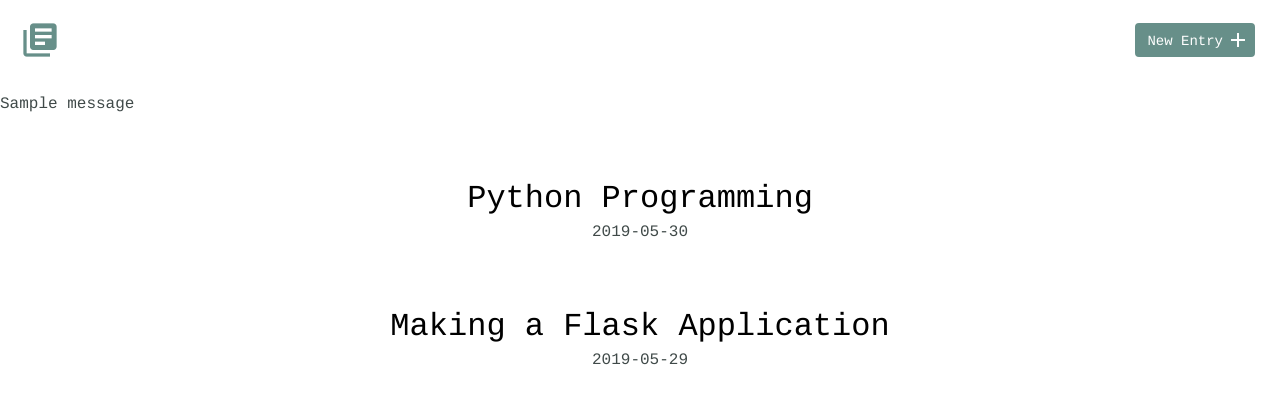
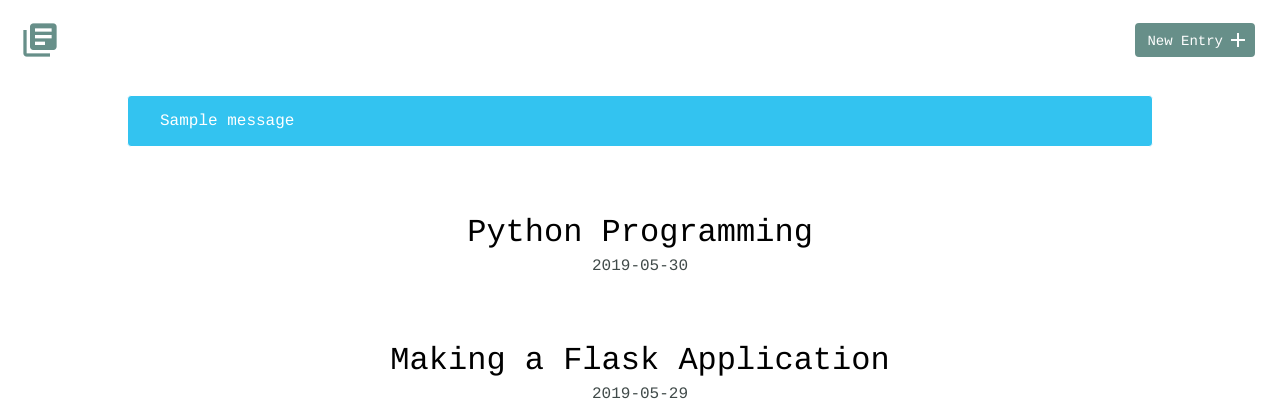
Before and after one commit to ihkeith/Personal-Learning-Journal, a Flask app: page / in a window 1280 px wide. Shown: the top 420 px of the page. Run offline with Flask 2, Linux system fonts and the light colour scheme; one stand-in notice (Sample message) is shown.

Commit message:
Added docstrings

```diff
--- a/app.py
+++ b/app.py
@@ -8,23 +8,28 @@ PORT = 8000
 HOST = '0.0.0.0'
 
 app = Flask(__name__)
-app.secret_key = 'kjnarnENE&@*#HFNW9ejnfdgjh98u254ih5y&#($&@!jjdn22811839490pszzZfd'
+app.secret_key = 'kjnarnEE&@*#HFNW9ejndgju254ih5y&#($&@!jjdn228118490pszzZfd'
 
 
 @app.route("/")
 def index():
-    entries = models.Entry.select().order_by(models.Entry.date.desc()).limit(10)
+    """View all entries"""
+    entries = models.Entry.select().order_by(
+            models.Entry.date.desc()).limit(10)
     return render_template('index.html', entries=entries)
 
 
 @app.route('/entries')
 def entries():
-    entries = models.Entry.select().order_by(models.Entry.date.desc()).limit(10)
+    """View all entries"""
+    entries = models.Entry.select().order_by(
+            models.Entry.date.desc()).limit(10)
     return render_template('index.html', entries=entries)
 
 
 @app.route("/entries/<int:entry_id>")
 def detail(entry_id):
+    """View entry details"""
     entry = models.Entry.get(models.Entry.id**entry_id)
     return render_template('detail.html', entry=entry)
 
@@ -48,6 +53,7 @@ def new():
 
 @app.route('/entries/<int:entry_id>/edit', methods=['GET', 'POST'])
 def edit(entry_id):
+    """Edit an entry"""
     entry = models.Entry.get(models.Entry.id**entry_id)
     # https://dzone.com/articles/flask-101-adding-editing-and-displaying-data
     # this link told me how to prepopluate the form
@@ -66,6 +72,7 @@ def edit(entry_id):
 
 @app.route('/entries/<int:entry_id>/delete', methods=['GET', 'POST'])
 def delete(entry_id):
+    """Delete an entry"""
     entry = models.Entry.get(models.Entry.id**entry_id)
     entry.delete_instance()
     flash("Entry successfully deleted.")
--- a/static/css/site.css
+++ b/static/css/site.css
@@ -224,3 +224,19 @@ form textarea:hover {
 input[type=submit] {
 	margin-right: 5px;
 }
+
+
+
+.messages {
+    clear:both;
+    margin-bottom: 1rem;
+}
+.message {
+    background: #33C3F0;
+    border: 1px solid;
+    border-radius: 4px;
+    color: #fff;
+    margin: 0 auto;
+    padding: 1rem 2rem;
+    width: 75%;
+}
--- a/templates/layout.html
+++ b/templates/layout.html
@@ -22,7 +22,7 @@
             {% with messages = get_flashed_messages(with_categories=True) %}
             {% if messages %}
                 {% for category, message in messages %}
-                    <div class="notification {{ category }}">{{ message }}</div>
+                    <div class="notification messages message {{ category }}">{{ message }}</div>
                 {% endfor %}
             {% endif %}
             {% endwith %}
```
Also changed, not shown: learning_journal.db.
